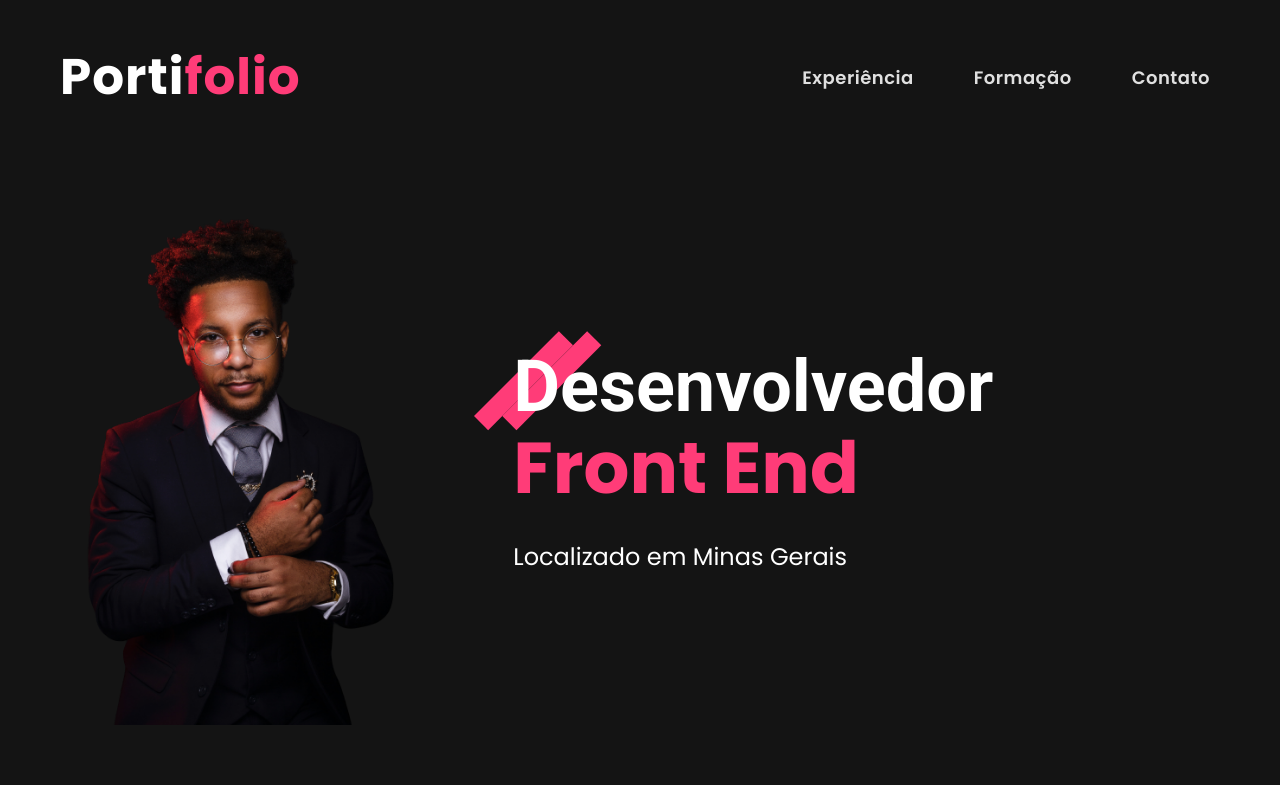
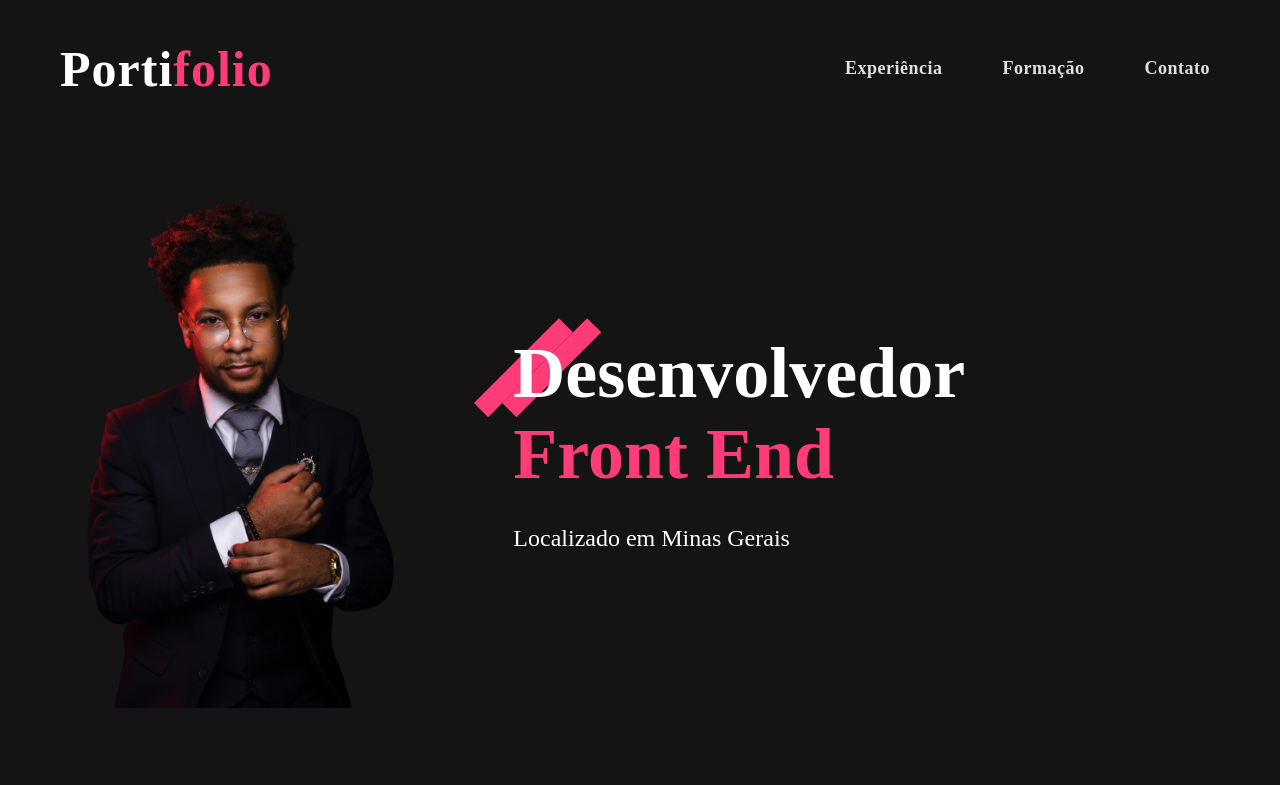
Before and after one commit to PauloVitor1/PauloVitor1.github.io, a plain HTML site: page index.html in a window 1280 px wide. Shown: the top 785 px of the page. Drawn offline with Linux system fonts and the light colour scheme.

Commit message:
googlefonts

```diff
--- a/css/global.css
+++ b/css/global.css
@@ -2,8 +2,6 @@
   margin: 0;
   padding: 0;
   box-sizing: border-box;
-  font-family: "Roboto", sans-serif;
-  font-family: "Poppins", sans-serif;
   list-style: none;
 }
 
--- a/css/header.css
+++ b/css/header.css
@@ -11,7 +11,6 @@
 .header_logo {
   color: #fff;
   align-items: center;
-  font-family: 'Poppins' sans-serif;
   letter-spacing: 1px;
   font-size: 3.125rem;
 }
@@ -33,7 +32,6 @@
   padding: 0px 10px;
   text-decoration: none;
   color: #e0e0e0;
-  font-family: 'Poppins' sans-serif;
   font-weight: 600;
   display: block;
   letter-spacing: 0.5px;
@@ -70,8 +68,8 @@
 
   .header a {
     background-color: #f5f5f5;
+    color: #000;
     padding: 10px 20px;
-    color: #000;
     border-radius: 4px;
   }
 }
--- a/css/introducao.css
+++ b/css/introducao.css
@@ -16,7 +16,6 @@
   line-height: 1.125;
   margin-bottom: 30px;
   position: relative;
-  font-family: 'Roboto', sans-serif;
   color: #FFF;
 }
 
@@ -39,7 +38,6 @@
 .introducao p {
   font-size: 1.5rem;
   color: #fff;
-  font-family: 'Poppins', sans-serif;
 }
 
 @media (max-width: 1000px) {
--- a/index.html
+++ b/index.html
@@ -11,7 +11,7 @@
 
     <link rel="preconnect" href="https://fonts.googleapis.com" />
     <link rel="preconnect" href="https://fonts.gstatic.com" crossorigin />
-    <link rel="icon" href="./favicon.svg" type="image/svg+xml">
+    <link rel="icon" href="./favicon.svg" type="image/svg+xml" />
 
     <link rel="stylesheet" href="css/global.css" />
     <link rel="stylesheet" href="css/header.css" />
@@ -20,10 +20,10 @@
     <link rel="stylesheet" href="css/formacao.css" />
     <link rel="stylesheet" href="css/footer.css" />
 
+    <link rel="preconnect" href="https://fonts.googleapis.com" />
+    <link rel="preconnect" href="https://fonts.gstatic.com" crossorigin />
     <link
-      href="https://fonts.googleapis.com/css2?family=Poppins:ital,wght@0,100;0,200;0,300;0,400;0,500;0,600;0,700;
-      0,800;0,900;1,100;1,200;1,300;1,400;1,500;1,600;1,700;1,800;1,900&family=Roboto:ital,wght@0,100;0,300;0,400;
-      0,500;0,700;0,900;1,100;1,300;1,400;1,500;1,700;1,900&display=swap"
+      href="https://fonts.googleapis.com/css2?family=Fira+Sans:wght@400;700&display=swap"
       rel="stylesheet"
     />
 
@@ -42,13 +42,13 @@
       </nav>
     </header>
 
-  <main class="introducao">
-    <img src="./img/thomas.png" alt="Lobo Cinza">
-    <div>
-      <h1>Desenvolvedor<br><span>Front End</span></h1>
-      <p>Localizado em Minas Gerais</p>
-    </div>
-  </main>
+    <main class="introducao">
+      <img src="./img/thomas.png" alt="Lobo Cinza" />
+      <div>
+        <h1>Desenvolvedor<br /><span>Front End</span></h1>
+        <p>Localizado em Minas Gerais</p>
+      </div>
+    </main>
 
     <section class="experiencia" id="experiencia" aria-label="Experiencia">
       <h2 class="subtitulo">Experiencia</h2>
```
